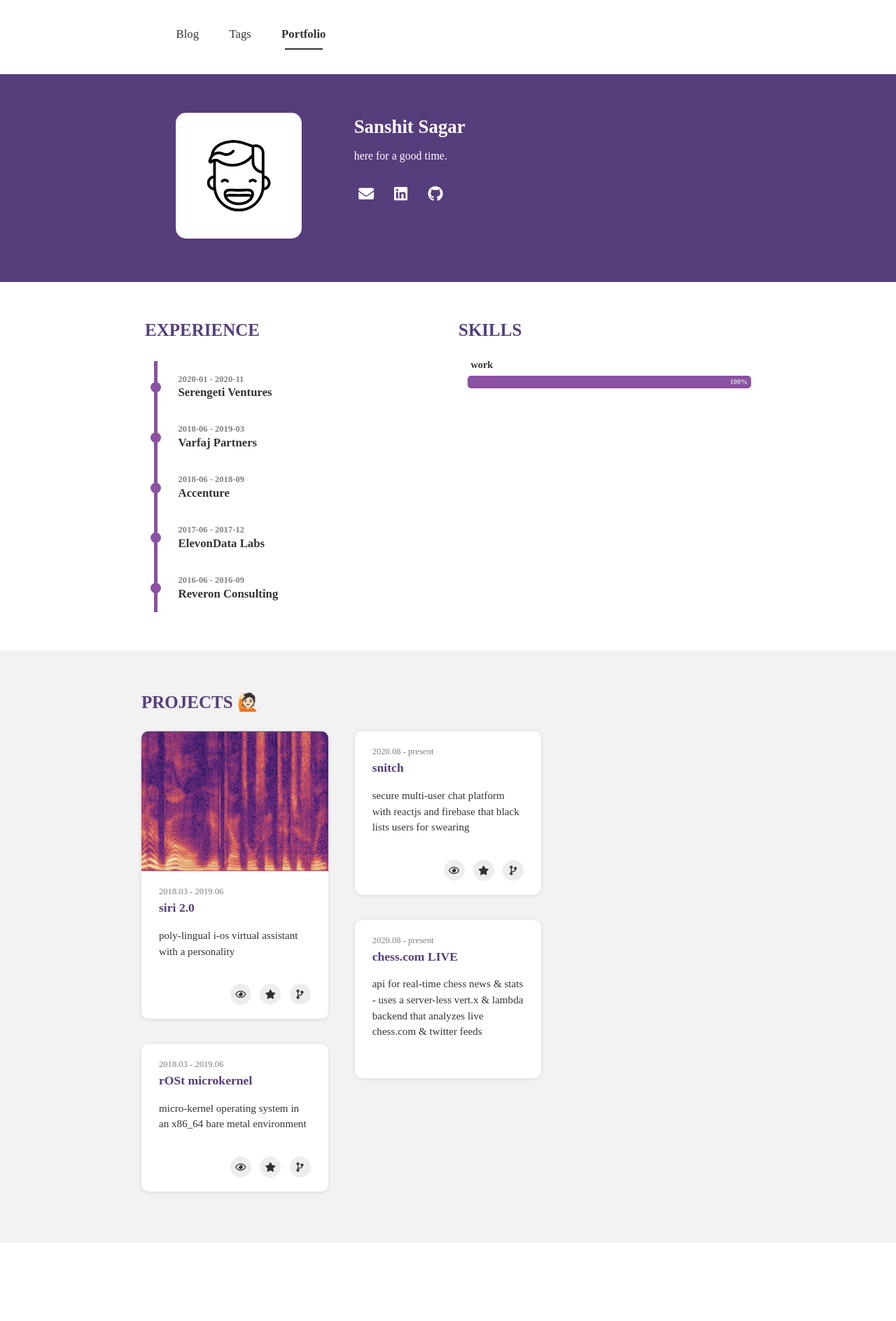
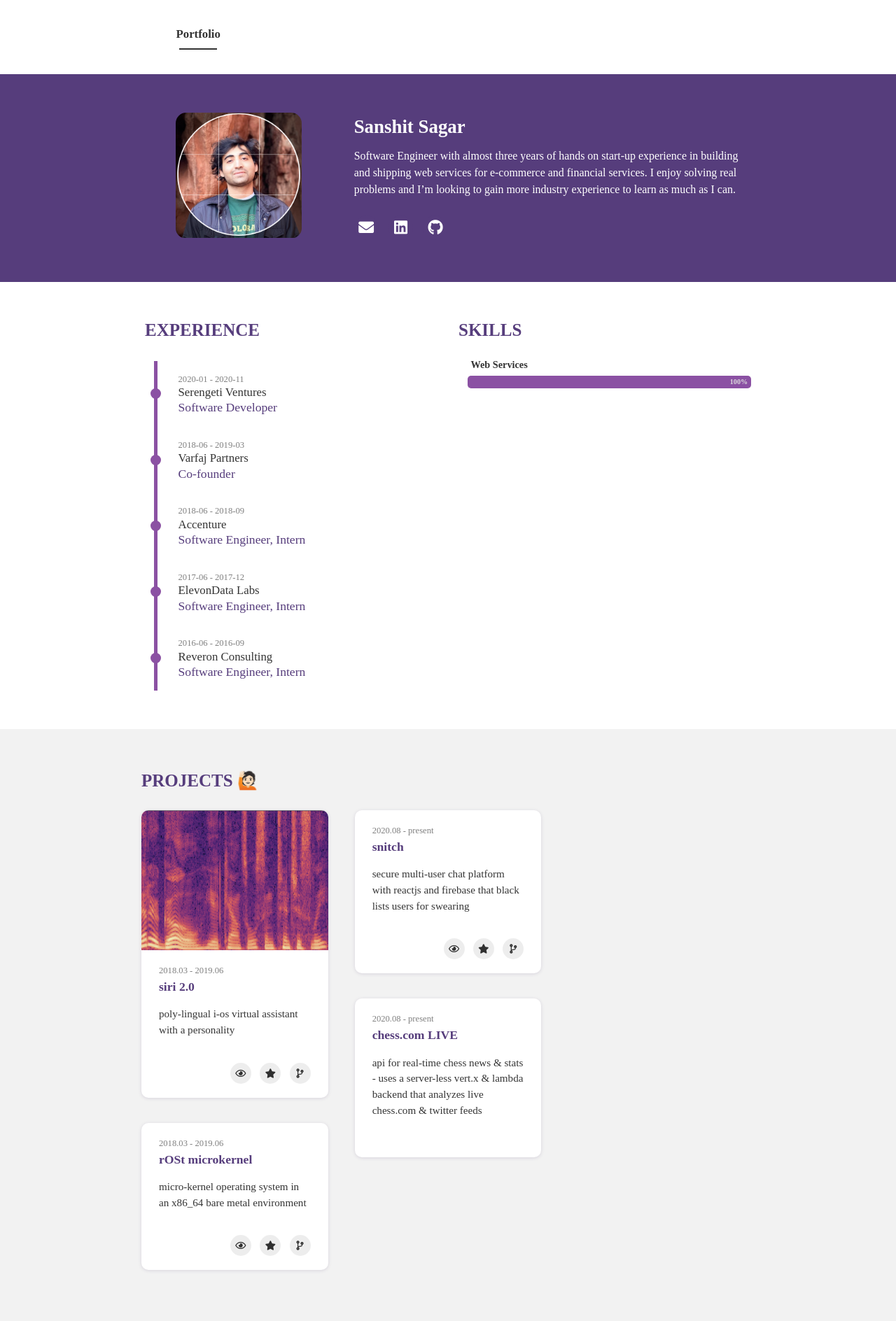
Before and after one commit to Sanshit-sagar/portfolio, a Jekyll site: the page built from portfolio.html, in a window 1280 px wide. Shown: the whole page at 70% size. Built offline with Jekyll 4.4.1, drawn with Linux system fonts in a browser that asks for light colours; nearby versions of some CDN libraries; some web fonts are replaced; before the commit the page ends 1776 px from its top, so only the background shows below that.

Commit message:
fixed experience layout

```diff
--- a/_config.yml
+++ b/_config.yml
@@ -4,32 +4,38 @@ url : "https://sanshit-sagar.github.io"
 
 # Blog Settings
 theme_settings :
-  title : Grape Theme
+  title : Sanshit Sagar
   favicon : assets/favicon.ico
 
   # Profile Settings
   profile :
-    image : assets/img/smile.png
+    image : assets/img/fake-headshot.png
     username : Sanshit Sagar
-    description : here for a good time.
+    description : Software Engineer with almost three years of hands on start-up experience in building and shipping web services for e-commerce and financial services. I enjoy solving real problems and I’m looking to gain more industry experience to learn as much as I can.
+
     experience :
       - start : 2020-01
         end : 2020-11
         experience : Serengeti Ventures
+        title: Software Developer
       - start : 2018-06
         end : 2019-03
         experience : Varfaj Partners
+        title: Co-founder
       - start : 2018-06
         end : 2018-09
         experience : Accenture
+        title: Software Engineer, Intern
       - start : 2017-06
         end : 2017-12
         experience : ElevonData Labs
+        title: Software Engineer, Intern
       - start : 2016-06
         end : 2016-09
         experience : Reveron Consulting
+        title: Software Engineer, Intern
     skills :
-      - skill : work
+      - skill : Web Services
         value : 100  # Percent value
 
   # Icons
--- a/_includes/footer.html
+++ b/_includes/footer.html
@@ -1,7 +1,7 @@
 <footer>
   <div class="footer">
     Copyright © 2019
-    <a href="https://github.com/NAYE0NG">Nayeong Kim</a>.
+    <a href="https://github.com/sanshit-sagar">Sanshit Sagar</a>.
     Powered by Jekyll with
     <a href="https://github.com/naye0ng/Grape-Theme">Grape Theme</a>.
   </div>
--- a/_includes/header.html
+++ b/_includes/header.html
@@ -15,12 +15,12 @@
       </a>
       <!-- portfolio -->
       {% when 'portfolio'%}
-      <a href="{{ site.url }}">
+      <!-- <a href="{{ site.url }}">
         <li class="btn-nav">Blog</li>
       </a>
       <a href="{{ site.url }}/tags">
         <li class="btn-nav">Tags</li>
-      </a>
+      </a> -->
       <li class="current">Portfolio</li>
       {% else %}
       <!-- others -->
--- a/_layouts/portfolio.html
+++ b/_layouts/portfolio.html
@@ -32,6 +32,7 @@ layout: page
         <li class="meta">
           <p class="date">{{ exp.start }}  -   {{ exp.end }}</p>
           <p class="description">{{ exp.experience }}</p>
+          <small class="title"> {{ exp.title }} </small>
         </li>
         {% endfor %}
       </ul>
--- a/_sass/layouts/_portfolio.scss
+++ b/_sass/layouts/_portfolio.scss
@@ -80,8 +80,13 @@
           position: relative;
           padding: 15px 0 15px 30px;
           p {
-            font-weight: 600;
+            font-weight: 400;
             line-height: 0.8rem;
+          }
+          small {
+            font-weight: 100;
+            line-height: 0.3rem;
+            font-size: 1.05rem;
           }
           .date {
             font-size: 0.75rem;
```
Also changed, not shown: Gemfile.lock, assets/img/fake-headshot.png (added), grape-theme.gemspec, 10 other files.
